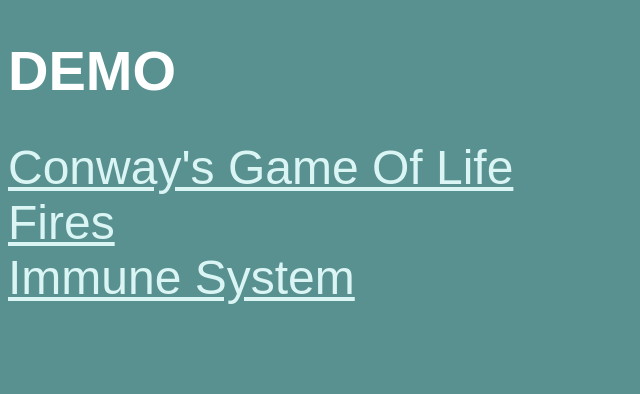
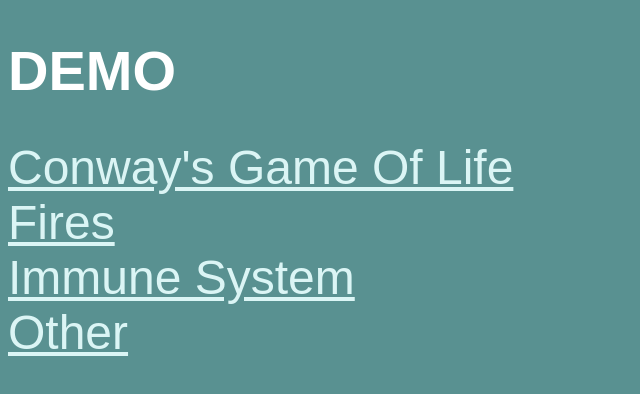
Before and after one commit to mdatsev/simulation-station, a website: page index.html in a window 1280 px wide. Shown: the whole page, without its empty margins (0-640 px from the left). Drawn offline with Linux system fonts and the light colour scheme.

Commit message:
merge gh-pages

```diff
--- a/index.html
+++ b/index.html
@@ -27,5 +27,6 @@
     <a href="./examples/GameOfLife.html">Conway's Game Of Life</a><br>
     <a href="./examples/Fires.html">Fires</a><br>
     <a href="./examples/ImmuneSystem.html">Immune System</a><br>
+    <a href="./examples">Other</a>
 </body>
 </html>
```
Also changed, not shown: README.md.
